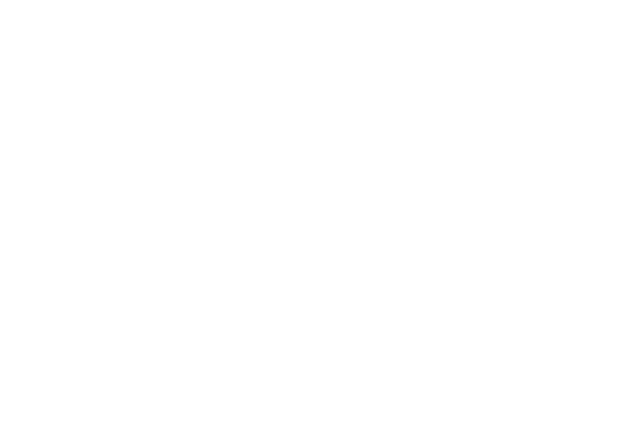
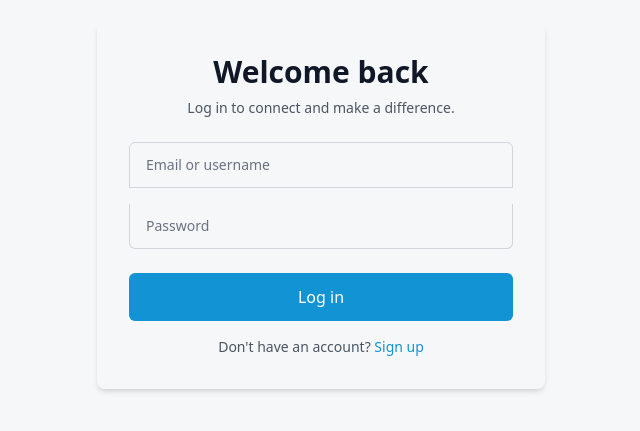
Before and after one commit to PranjalMantri/ImpactConnect, a React (Vite) app: page /login in a window 1280 px wide. Before the commit this address had no page. Shown: the part 195-626 px from the top of the page, without its empty margins (319-959 px from the left). Built offline with nearby package versions, Linux system fonts and the light colour scheme.

Commit message:
feat: implement user authentication pages and routing

```diff
--- a/src/components/Landing/Header.jsx
+++ b/src/components/Landing/Header.jsx
@@ -1,6 +1,7 @@
 import { Bell, Menu, Search, X } from "lucide-react";
 import { useState } from "react";
 import useUserStore from "../../store/userStore";
+import { useNavigate } from "react-router-dom";
 
 const LoggedInHeader = () => {
   return (
@@ -59,6 +60,7 @@
 
 const LoggedOutHeader = () => {
   const [isMenuOpen, setIsMenuOpen] = useState(false);
+  const navigate = useNavigate();
 
   return (
     <>
@@ -88,7 +90,10 @@
           <button className="rounded-lg h-10 px-4 text-sm font-bold bg-[#1193d4]/20 text-[#1193d4] hover:bg-[#1193d4]/30">
             Log In
           </button>
-          <button className="rounded-lg h-10 px-4 text-sm font-bold bg-[#1193d4] text-white hover:opacity-90">
+          <button
+            onClick={() => navigate("/register")}
+            className="rounded-lg h-10 px-4 text-sm font-bold bg-[#1193d4] text-white hover:opacity-90"
+          >
             Sign Up
           </button>
         </div>
--- a/src/components/Landing/Hero.jsx
+++ b/src/components/Landing/Hero.jsx
@@ -1,4 +1,9 @@
-const Hero = () => (
+import { useNavigate } from "react-router-dom";
+
+const Hero = () => {
+  const navigate = useNavigate();
+
+  return (
     <section className="relative h-screen flex items-center justify-center text-white">
       <div
         className="absolute inset-0 bg-cover bg-center"
@@ -17,19 +22,23 @@
         <p className="max-w-3xl mx-auto text-lg md:text-xl text-gray-200 mb-8">
           ImpactConnect bridges the gap between non-profit organizations and
           individuals eager to make a difference. Whether you're looking to
-        donate, volunteer your time, or find a cause that resonates, we're here
-        to help you create a meaningful impact.
+          donate, volunteer your time, or find a cause that resonates, we're
+          here to help you create a meaningful impact.
         </p>
         <div className="flex flex-wrap justify-center gap-4">
           <button className="h-12 px-6 rounded-lg bg-[#1193d4] text-white font-bold text-base hover:opacity-90">
             Explore Projects
           </button>
-        <button className="h-12 px-6 rounded-lg bg-white/20 text-white font-bold text-base backdrop-blur-sm hover:bg-white/30">
+          <button
+            onClick={() => navigate("/register")}
+            className="h-12 px-6 rounded-lg bg-white/20 text-white font-bold text-base backdrop-blur-sm hover:bg-white/30"
+          >
             Sign Up
           </button>
         </div>
       </div>
     </section>
   );
+};
 
 export default Hero;
--- a/src/main.jsx
+++ b/src/main.jsx
@@ -2,13 +2,23 @@
 import { createRoot } from "react-dom/client";
 import "./index.css";
 import App from "./App.jsx";
+import RegisterPage from "./pages/RegisterPage.jsx";
+import LoginPage from "./pages/LoginPage.jsx";
 import { Route, Routes, BrowserRouter } from "react-router";
+import HomePage from "./pages/HomePage.jsx";
+import RegisterIndividual from "./pages/RegisterIndividual.jsx";
+import RegisterNgo from "./pages/RegisterNgo.jsx";
 
 createRoot(document.getElementById("root")).render(
   <StrictMode>
     <BrowserRouter>
       <Routes>
         <Route path="/" element={<App />} />
+        <Route path="/register" element={<RegisterPage />} />
+        <Route path="/register/individual" element={<RegisterIndividual />} />
+        <Route path="/register/ngo" element={<RegisterNgo />} />
+        <Route path="/login" element={<LoginPage />} />
+        <Route path="/home" element={<HomePage />} />
       </Routes>
     </BrowserRouter>
   </StrictMode>
--- /dev/null
+++ b/src/pages/HomePage.jsx
@@ -0,0 +1,7 @@
+import React from "react";
+
+function HomePage() {
+  return <div>HomePage</div>;
+}
+
+export default HomePage;
--- /dev/null
+++ b/src/pages/LoginPage.jsx
@@ -0,0 +1,63 @@
+import { useNavigate, Link } from "react-router-dom";
+
+const LoginPage = () => {
+  const navigate = useNavigate();
+
+  return (
+    <div className="min-h-screen bg-[#f6f7f8] flex items-center justify-center">
+      <div className="flex items-center justify-center min-h-screen bg-[#f6f7f8]">
+        <div className="w-full max-w-md p-8 space-y-6 rounded-lg shadow-md">
+          <div className="text-center">
+            <h1 className="text-3xl font-bold text-gray-900">Welcome back</h1>
+            <p className="mt-2 text-sm text-gray-600">
+              Log in to connect and make a difference.
+            </p>
+          </div>
+          <form className="mt-4 flex flex-col gap-2">
+            <div className="space-y-4">
+              <input
+                id="email-username"
+                name="email-username"
+                type="text"
+                required
+                className="w-full px-4 py-3 text-gray-900 placeholder-gray-500 border border-gray-300 rounded-t-md focus:outline-none focus:ring-[#1193d4] focus:border-[#1193d4] focus:z-10 sm:text-sm"
+                placeholder="Email or username"
+              />
+              <input
+                id="password"
+                name="password"
+                type="password"
+                autoComplete="current-password"
+                required
+                className="w-full px-4 py-3 text-gray-900 placeholder-gray-500 border border-t-0 border-gray-300 rounded-b-md focus:outline-none focus:ring-[#1193d4] focus:border-[#1193d4] focus:z-10 sm:text-sm"
+                placeholder="Password"
+              />
+            </div>
+
+            <div className="flex items-center justify-between mt-4">
+              <button
+                type="submit"
+                onClick={() => navigate("/home")}
+                className="w-full px-4 py-3 font-medium text-white bg-[#1193d4] rounded-md hover:bg-opacity-90 focus:outline-none focus:ring-2 focus:ring-offset-2 focus:ring-[#1193d4] transition duration-150 ease-in-out"
+              >
+                Log in
+              </button>
+            </div>
+
+            <p className="mt-2 text-sm text-center text-gray-600">
+              Don't have an account?{" "}
+              <Link
+                to="/register"
+                className="font-medium text-[#1193d4] hover:underline"
+              >
+                Sign up
+              </Link>
+            </p>
+          </form>
+        </div>
+      </div>
+    </div>
+  );
+};
+
+export default LoginPage;
--- /dev/null
+++ b/src/pages/RegisterIndividual.jsx
@@ -0,0 +1,5 @@
+function RegisterIndividual() {
+  return <div>RegisterIndividual</div>;
+}
+
+export default RegisterIndividual;
--- /dev/null
+++ b/src/pages/RegisterNgo.jsx
@@ -0,0 +1,7 @@
+import React from "react";
+
+function RegisterNgo() {
+  return <div>RegisterNgo</div>;
+}
+
+export default RegisterNgo;
--- /dev/null
+++ b/src/pages/RegisterPage.jsx
@@ -0,0 +1,66 @@
+import { Link, useNavigate } from "react-router-dom";
+import { UserRound, Building2 } from "lucide-react";
+
+const RegisterPage = () => {
+  const navigate = useNavigate();
+
+  const handleIndividualClick = () => {
+    navigate("/register/individual");
+  };
+
+  return (
+    <div className="bg-[#f6f7f8] text-gray-800">
+      <main className="min-h-screen flex items-center justify-center py-12 px-4 sm:px-6 lg:px-8">
+        <div className="w-full max-w-lg space-y-8">
+          <div>
+            <h2 className="mt-6 text-center text-3xl font-extrabold text-gray-900">
+              Join ImpactConnect
+            </h2>
+            <p className="mt-2 text-center text-sm text-gray-600">
+              How would you like to register?
+            </p>
+            <div className="mt-8 grid grid-cols-1 md:grid-cols-2 gap-4">
+              <button
+                onClick={handleIndividualClick}
+                className="flex flex-col items-center justify-center p-6 bg-gray-100 rounded-lg text-center hover:bg-gray-200 transition-colors focus:outline-none focus:ring-2 focus:ring-[#1193d4]"
+              >
+                <UserRound
+                  className="h-12 w-12 mb-4 text-[#1193d4]"
+                  strokeWidth={1.5}
+                />
+                <h3 className="text-lg font-bold text-gray-900">Individual</h3>
+                <p className="text-sm text-gray-600 mt-1">
+                  Join as a volunteer or donor.
+                </p>
+              </button>
+              <Link
+                to="/register/ngo"
+                className="flex flex-col items-center justify-center p-6 bg-gray-100 rounded-lg text-center hover:bg-gray-200 transition-colors focus:outline-none focus:ring-2 focus:ring-[#1193d4]"
+              >
+                <Building2
+                  className="h-12 w-12 mb-4 text-[#1193d4]"
+                  strokeWidth={1.5}
+                />
+                <h3 className="text-lg font-bold text-gray-900">NGO</h3>
+                <p className="text-sm text-gray-600 mt-1">
+                  Register your organization.
+                </p>
+              </Link>
+            </div>
+            <p className="text-center text-sm mt-8">
+              Already have an account?{" "}
+              <Link
+                to="/login"
+                className="font-medium text-[#1193d4] hover:text-opacity-80"
+              >
+                Login
+              </Link>
+            </p>
+          </div>
+        </div>
+      </main>
+    </div>
+  );
+};
+
+export default RegisterPage;
```
Lines whose indentation alone changed are shown as unchanged.
